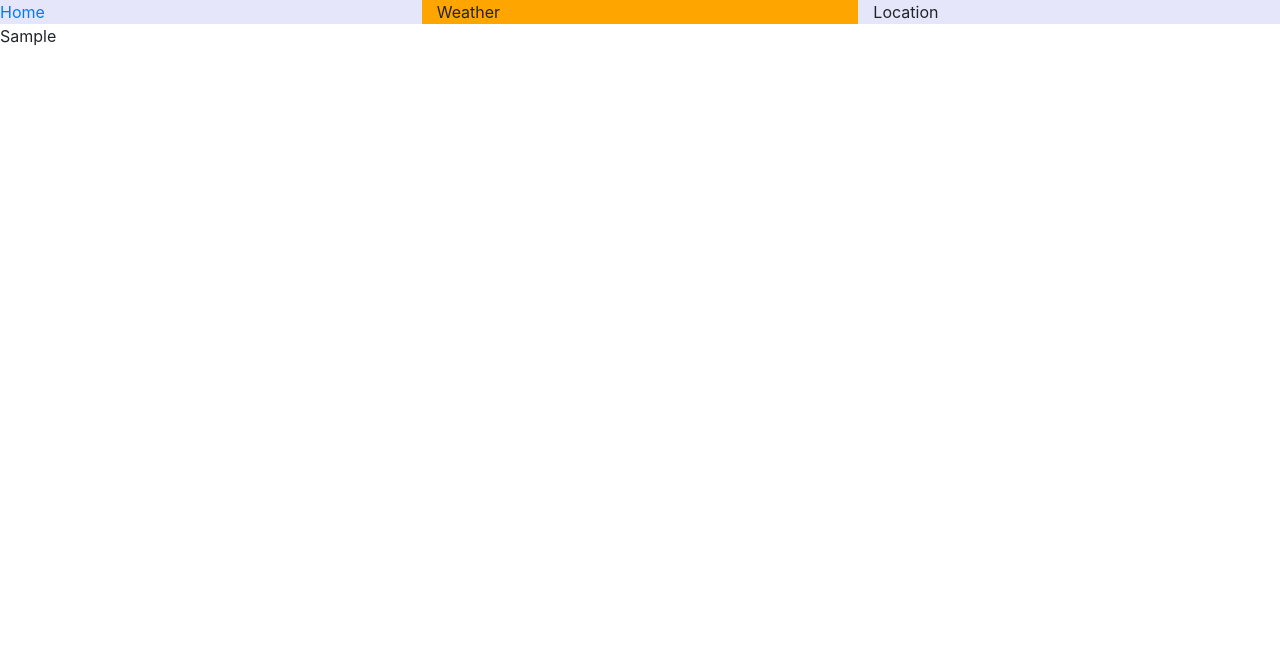
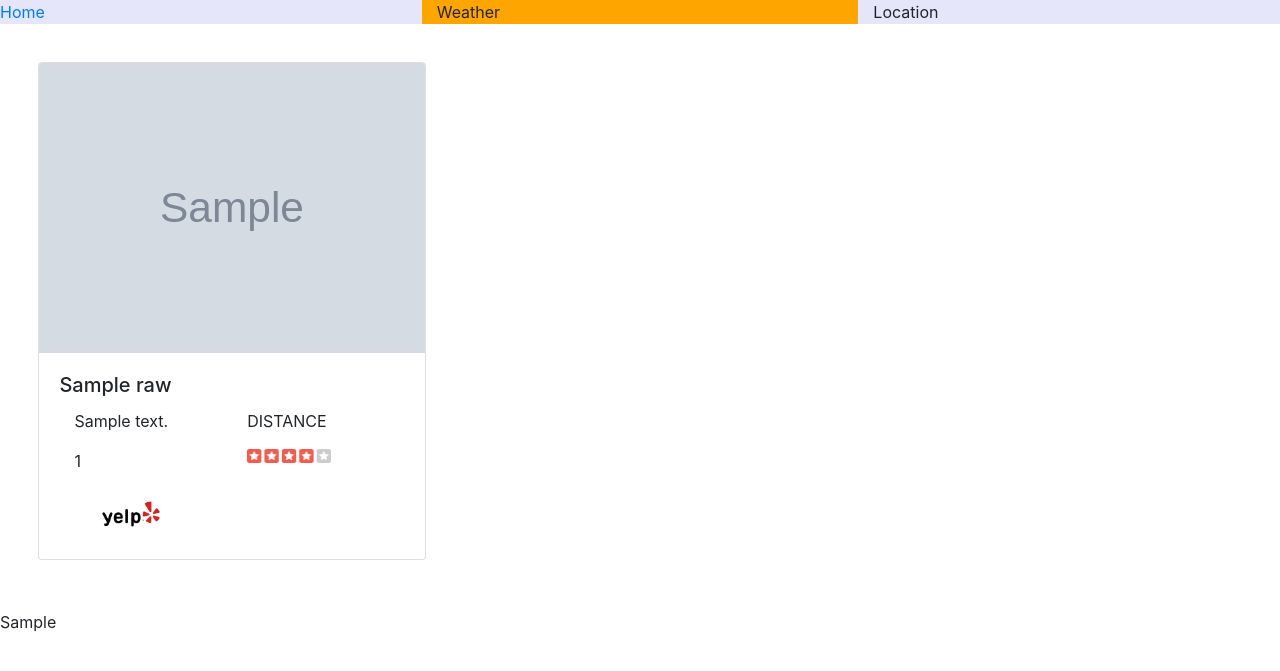
Before and after one commit to albinvinoy/Explore, a Django app: template Exploree/templates/exploree/activities.html in a window 1280 px wide. Shown: the top 671 px of the page. Run offline with Django 3.2, Linux system fonts and the light colour scheme; the template is opened without the code that fills it: most values are stand-ins (such as "Sample title", 1, 10 or a date in 2020); grey boxes marked "Sample" are stand-in pictures; some libraries are stand-ins or nearby versions.

Commit message:
activities working

```diff
--- a/Exploree/static/Exploree/css/index.css
+++ b/Exploree/static/Exploree/css/index.css
@@ -1,13 +1,31 @@
-.current p {
-    vertical-align: top;
-    display: inline-block;
+/* @media (min-width: 34em) {
+    .card-columns {
+        -webkit-column-count: 2;
+        -moz-column-count: 2;
+        column-count: 2;
+    }
+} */
+
+@media (min-width: 900px) {
+    .card-columns {
+        -webkit-column-count: 2;
+        -moz-column-count: 2;
+        column-count: 2;
+    }
+}
+/*
+@media (min-width: 62em) {
+    .card-columns {
+        -webkit-column-count: 4;
+        -moz-column-count: 4;
+        column-count: 4;
+    }
 }
 
-img {
-    width: 508px;
-    height: 255px;
-}
-
-.card{
-    background-color: blanchedalmond;
-}
+@media (min-width: 75em) {
+    .card-columns {
+        -webkit-column-count: 5;
+        -moz-column-count: 5;
+        column-count: 5;
+    }
+} */
--- a/Exploree/templates/exploree/activities.html
+++ b/Exploree/templates/exploree/activities.html
@@ -1,9 +1,70 @@
-{% extends 'exploree/base.html' %}
+{% extends 'exploree/base.html' %} {% block content%}
 
-{% block content%}
+<div class="card-columns " style="margin: 3%;">
+    {% for x in raw_data %}
+    <!-- {{ x }} -->
+    <div class="card">
+        <img class="card-img-top  h-50" src="{{ x.image }}" alt="Card image cap">
+        <div class="card-body">
+            <div class="container-fluid">
+                <div class="row">
+                    <h5 class="card-title">{{ x.title }}</h5>
+                </div>
+            </div>
 
+            <div class="container-fluid">
+                <div class="row">
+                    <div class="col">
+                        <p>{{ x.address }}</p>
+                    </div>
+                    <div class="col">
+                        <p>DISTANCE</p>
+                    </div>
+                </div>
+            </div>
 
-{{ raw_data | safe }}
+            <div class="container-fluid">
+                <div class="row">
+                    <div class="col">
+                        <p>{{ x.number }}</p>
 
+                    </div>
+                    <div class="col">
+                        {% with rating=x.rating %} {% load static %}
 
-{% endblock content %}
+                        <img src="{% static 'Exploree/images/small_' %}{{ x.rating }}.png" alt="{{ x.rating }}" style="width: 84px; height: 14px;"> {% endwith %}
+                    </div>
+
+                </div>
+
+                <div class="container-fluid">
+                    <div class="row">
+                        <div class="col">
+                            <a href="{{ x.url }}">
+
+                                {% load static %}
+                                <img src="{% static "Exploree/images/yelpIcon.png" %}" alt="yelp" style="width: 84px; height: 50px;">
+                            </a>
+                            <!--  -->
+                        </div>
+                    </div>
+                </div>
+                </div>
+
+            <!-- <p class="card-text">This is a longer card with supporting text below as a natural lead-in to additional content. This content is
+                    a little bit longer.</p>
+                <a href="#" class="btn btn-primary">More Info</a>
+                <div class="card-footer card-basic">
+                        <iframe src="https://embed.waze.com/iframe?zoom=13&lat=40.78247&lon=-73.97105&pin=1"
+                        width="100%" height="520"></iframe>
+                        <!-- {% load static %}
+                        <img src="{% static "Exploree/images/yelpIcon.png" %}" alt="yelp" style="height: 100px; width:100px;">
+                      </div> -->
+        </div>
+
+    </div>
+    {% endfor %}
+
+</div>
+
+{{ raw_data |safe }} {% endblock content %}
```
Also changed, not shown: Exploree/views.py (+30 -10 lines), Exploree/static/Exploree/images/small_0.png (added), Exploree/static/Exploree/images/small_1.5.png (added), Exploree/static/Exploree/images/small_1.png (added), Exploree/static/Exploree/images/small_2.5.png (added), Exploree/static/Exploree/images/small_2.png (added), Exploree/static/Exploree/images/small_3.5.png (added), Exploree/static/Exploree/images/small_3.png (added), Exploree/static/Exploree/images/small_4.5.png (added), Exploree/static/Exploree/images/small_4.png (added), Exploree/static/Exploree/images/small_5.0.png (added), Exploree/static/Exploree/images/yelpIcon.png (added).
